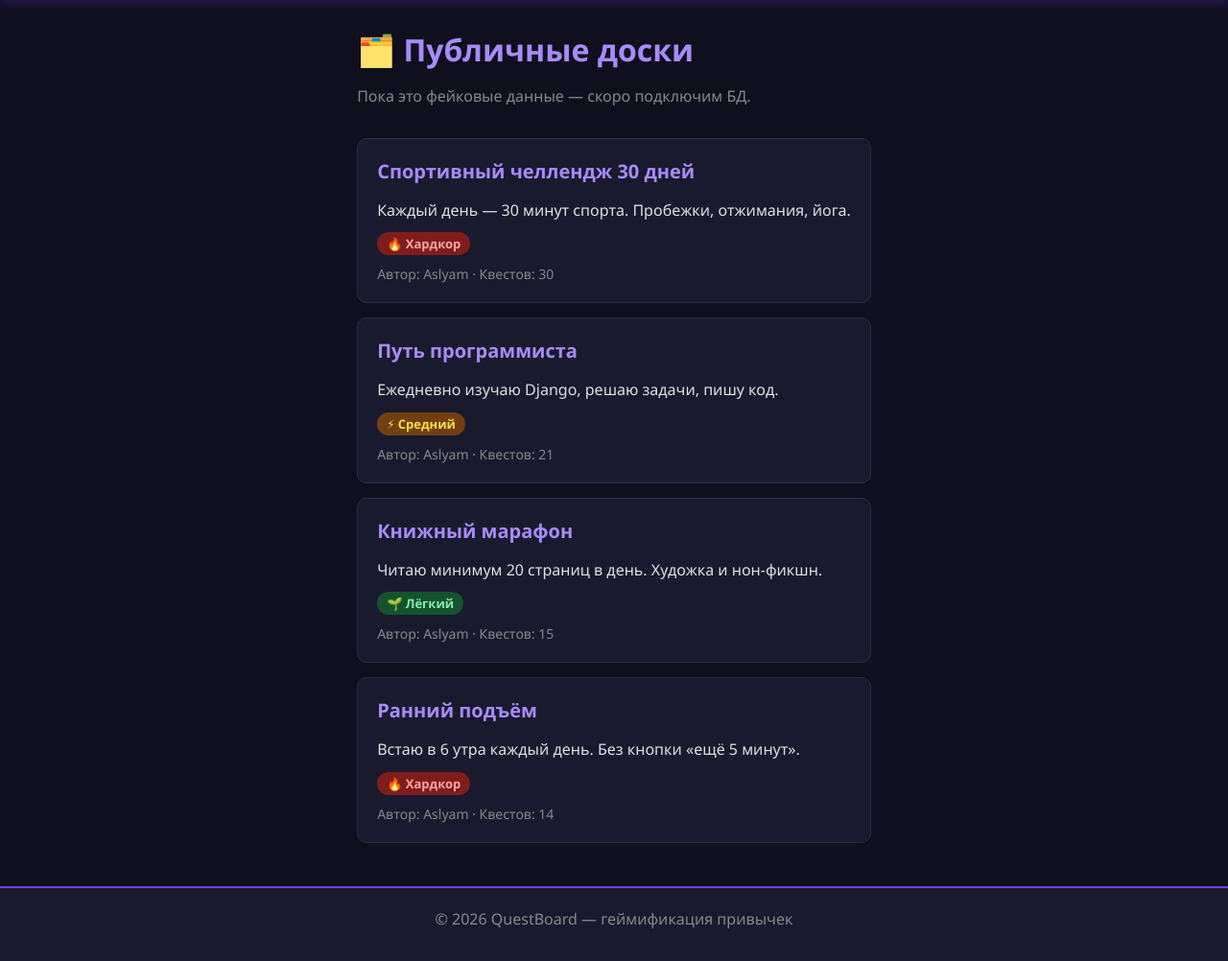
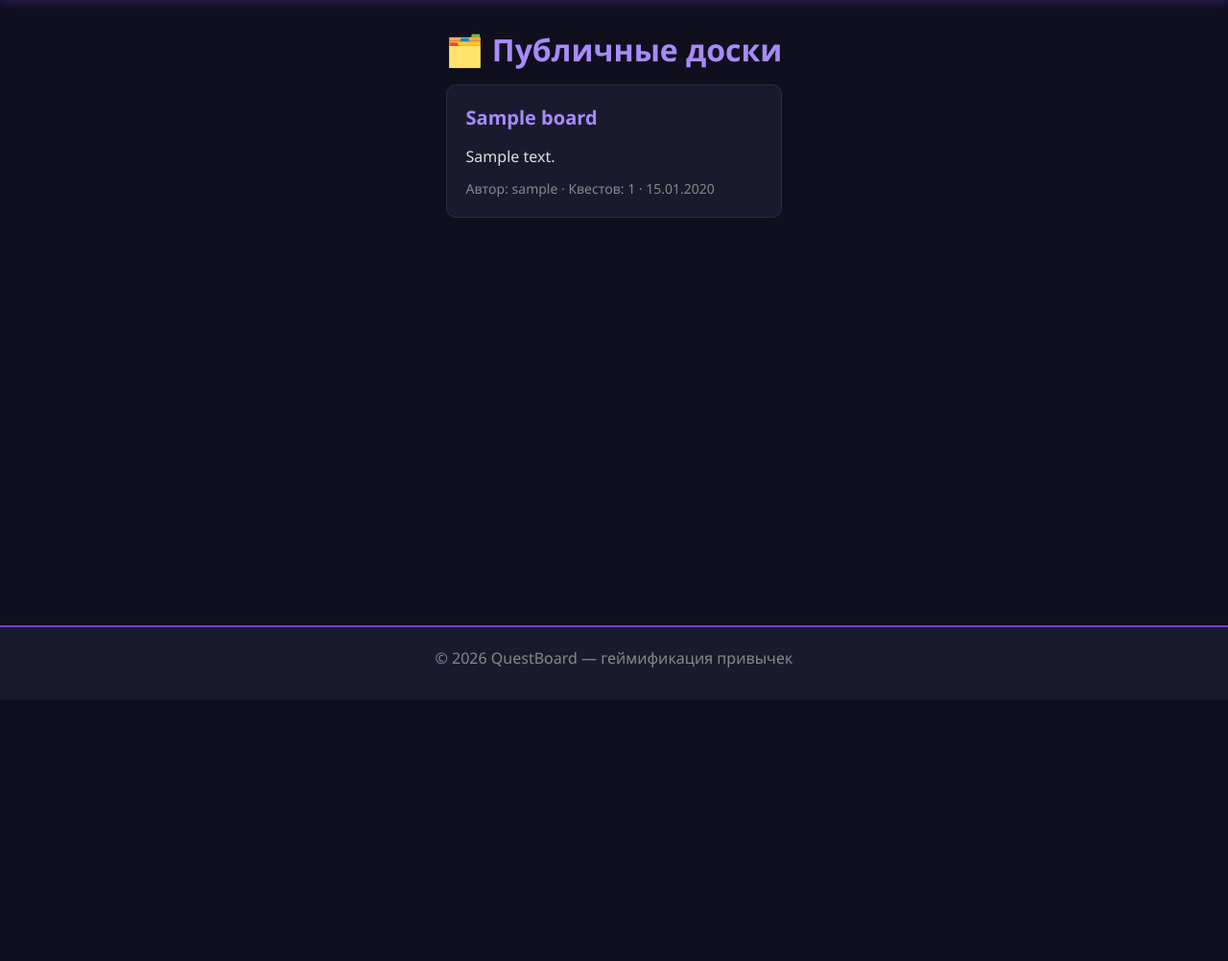
Before and after one commit to aslyam-shigapov/QuestBoard, a Django app: page /list/ in a window 1280 px wide. Shown: the part 70-1072 px from the top of the page at 96% size. After the commit the page ends 800 px from the top, so only its background shows below. Run offline with Django 5.2, Linux system fonts and the light colour scheme; tables that the repository leaves empty hold one stand-in row (values such as "Sample post").

Commit message:
feat: CRUD for Board and Quest with Django Forms

```diff
--- a/boards/urls.py
+++ b/boards/urls.py
@@ -1,10 +1,13 @@
 from django.urls import path
 from . import views
 
-# Пространство имён приложения
 app_name = 'boards'
 
 urlpatterns = [
     path('', views.home_page, name='home'),
     path('list/', views.board_list, name='board_list'),
+    path('<int:board_id>/', views.board_detail, name='board_detail'),
+    path('create/', views.board_create, name='board_create'),
+    path('<int:board_id>/edit/', views.board_edit, name='board_edit'),
+    path('<int:board_id>/delete/', views.board_delete, name='board_delete'),
 ]
--- a/boards/views.py
+++ b/boards/views.py
@@ -1,49 +1,73 @@
-from django.shortcuts import render
-
-
-# Пока нет БД — тестовые доски
-MOCK_BOARDS = [
-    {
-        'title': 'Спортивный челлендж 30 дней',
-        'description': 'Каждый день — 30 минут спорта. Пробежки, отжимания, йога.',
-        'author': 'Aslyam',
-        'quests_count': 30,
-        'difficulty': 'hard',
-    },
-    {
-        'title': 'Путь программиста',
-        'description': 'Ежедневно изучаю Django, решаю задачи, пишу код.',
-        'author': 'Aslyam',
-        'quests_count': 21,
-        'difficulty': 'medium',
-    },
-    {
-        'title': 'Книжный марафон',
-        'description': 'Читаю минимум 20 страниц в день. Художка и нон-фикшн.',
-        'author': 'Aslyam',
-        'quests_count': 15,
-        'difficulty': 'easy',
-    },
-    {
-        'title': 'Ранний подъём',
-        'description': 'Встаю в 6 утра каждый день. Без кнопки «ещё 5 минут».',
-        'author': 'Aslyam',
-        'quests_count': 14,
-        'difficulty': 'hard',
-    },
-]
+from django.shortcuts import render, get_object_or_404, redirect
+from django.contrib.auth.decorators import login_required
+from django.http import HttpResponseForbidden
+from .models import Board
+from .forms import BoardForm
 
 
 def home_page(request):
-    """
-    Главная страница QuestBoard — приветствие и краткое описание.
-    """
+    """Главная страница QuestBoard."""
     return render(request, 'boards/home.html')
 
 
 def board_list(request):
+    """Список публичных досок (уже из БД)."""
+    boards = Board.objects.filter(is_public=True)
+    context = {'boards': boards}
+    return render(request, 'boards/board_list.html', context)
+
+
+def board_detail(request, board_id):
     """
-    Список публичных досок. Пока с фейковыми данными (без БД).
+    Детальная страница доски с квестами.
+    Доступна всем, если доска публичная, или только владельцу.
     """
-    context = {'boards': MOCK_BOARDS}
-    return render(request, 'boards/board_list.html', context)
+    board = get_object_or_404(Board, id=board_id)
+    if not board.is_public and request.user != board.owner:
+        return HttpResponseForbidden('Эта доска приватная')
+    quests = board.quests.all()
+    context = {'board': board, 'quests': quests}
+    return render(request, 'boards/board_detail.html', context)
+
+
+@login_required
+def board_create(request):
+    """Создание новой доски. Владелец подставляется автоматически."""
+    if request.method == 'POST':
+        form = BoardForm(request.POST, request.FILES)
+        if form.is_valid():
+            board = form.save(commit=False)
+            board.owner = request.user
+            board.save()
+            return redirect('boards:board_detail', board_id=board.id)
+    else:
+        form = BoardForm()
+    return render(request, 'boards/board_form.html', {'form': form, 'action': 'Создать'})
+
+
+@login_required
+def board_edit(request, board_id):
+    """Редактирование доски. Только владелец."""
+    board = get_object_or_404(Board, id=board_id)
+    if board.owner != request.user:
+        return HttpResponseForbidden('Это не ваша доска')
+    if request.method == 'POST':
+        form = BoardForm(request.POST, request.FILES, instance=board)
+        if form.is_valid():
+            form.save()
+            return redirect('boards:board_detail', board_id=board.id)
+    else:
+        form = BoardForm(instance=board)
+    return render(request, 'boards/board_form.html', {'form': form, 'action': 'Редактировать'})
+
+
+@login_required
+def board_delete(request, board_id):
+    """Удаление доски. Только владелец."""
+    board = get_object_or_404(Board, id=board_id)
+    if board.owner != request.user:
+        return HttpResponseForbidden('Это не ваша доска')
+    if request.method == 'POST':
+        board.delete()
+        return redirect('boards:board_list')
+    return render(request, 'boards/board_confirm_delete.html', {'board': board})
--- a/questboard/urls.py
+++ b/questboard/urls.py
@@ -4,4 +4,5 @@
 urlpatterns = [
     path('admin/', admin.site.urls),
     path('', include('boards.urls', namespace='boards')),
+    path('quests/', include('quests.urls', namespace='quests')),
 ]
--- /dev/null
+++ b/quests/urls.py
@@ -0,0 +1,10 @@
+from django.urls import path
+from . import views
+
+app_name = 'quests'
+
+urlpatterns = [
+    path('board/<int:board_id>/create/', views.quest_create, name='quest_create'),
+    path('<int:quest_id>/delete/', views.quest_delete, name='quest_delete'),
+    path('<int:quest_id>/complete/', views.quest_complete, name='quest_complete'),
+]
--- a/templates/boards/board_list.html
+++ b/templates/boards/board_list.html
@@ -3,26 +3,24 @@
 {% block title %}Доски — QuestBoard{% endblock %}
 
 {% block content %}
-    <h1>🗂️ Публичные доски</h1>
-    <p style="margin-bottom: 30px; color: #888;">
-        Пока это фейковые данные — скоро подключим БД.
-    </p>
+    <div style="display: flex; justify-content: space-between; align-items: center;">
+        <h1>🗂️ Публичные доски</h1>
+        {% if user.is_authenticated %}
+            <a href="{% url 'boards:board_create' %}" class="btn">+ Создать доску</a>
+        {% endif %}
+    </div>
 
     {% for board in boards %}
         <div class="board-card">
-            <h3>{{ board.title }}</h3>
+            <h3>
+                <a href="{% url 'boards:board_detail' board.id %}"
+                   style="color: #a78bfa; text-decoration: none;">
+                    {{ board.title }}
+                </a>
+            </h3>
             <p>{{ board.description }}</p>
-
-            {% if board.difficulty == 'hard' %}
-                <span class="badge badge-hard">🔥 Хардкор</span>
-            {% elif board.difficulty == 'medium' %}
-                <span class="badge badge-medium">⚡ Средний</span>
-            {% else %}
-                <span class="badge badge-easy">🌱 Лёгкий</span>
-            {% endif %}
-
             <div class="meta">
-                Автор: {{ board.author }} · Квестов: {{ board.quests_count }}
+                Автор: {{ board.owner.username }} · Квестов: {{ board.quests.count }} · {{ board.created_at|date:"d.m.Y" }}
             </div>
         </div>
     {% empty %}
```
Also changed, not shown: boards/forms.py (added, +16 -0 lines), quests/forms.py (added, +16 -0 lines), quests/views.py (+47 -2 lines), templates/boards/board_confirm_delete.html (added, +14 -0 lines), templates/boards/board_detail.html (added, +53 -0 lines), templates/boards/board_form.html (added, +14 -0 lines), templates/quests/quest_form.html (added, +14 -0 lines).
